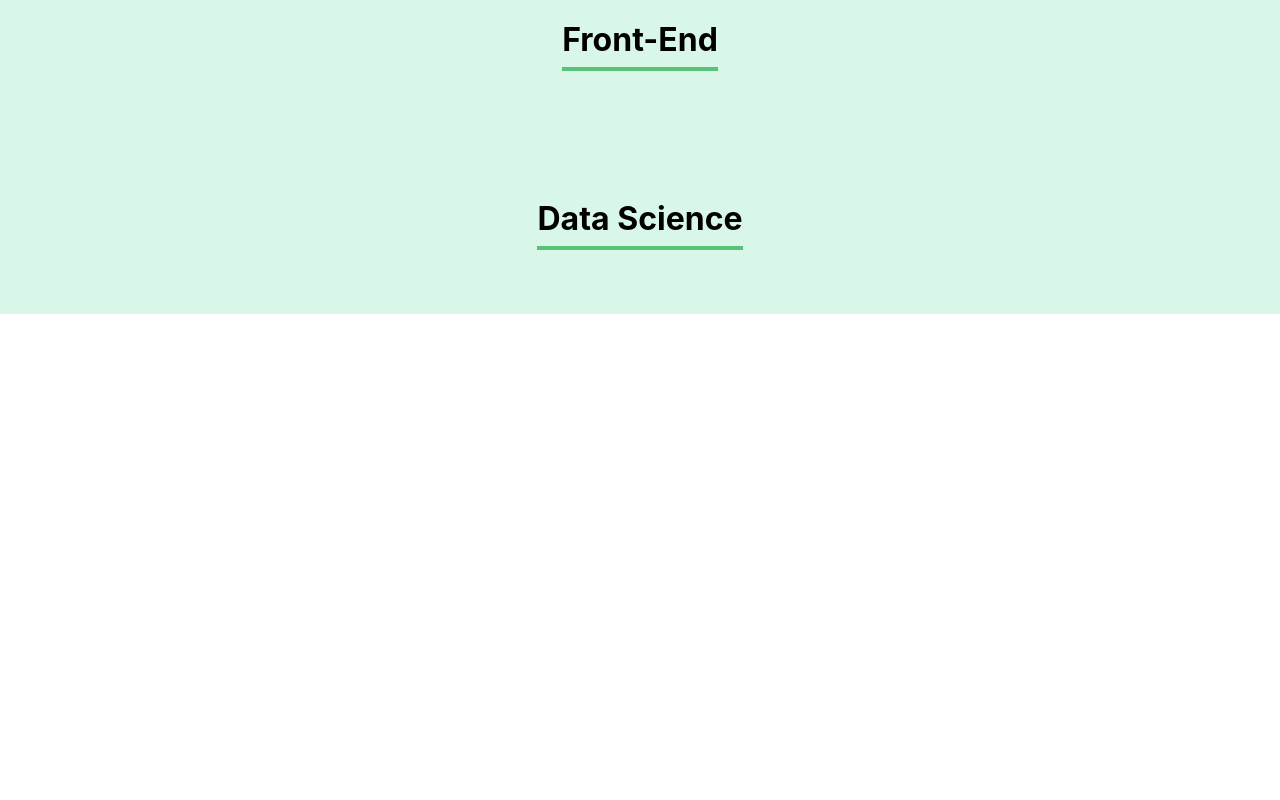
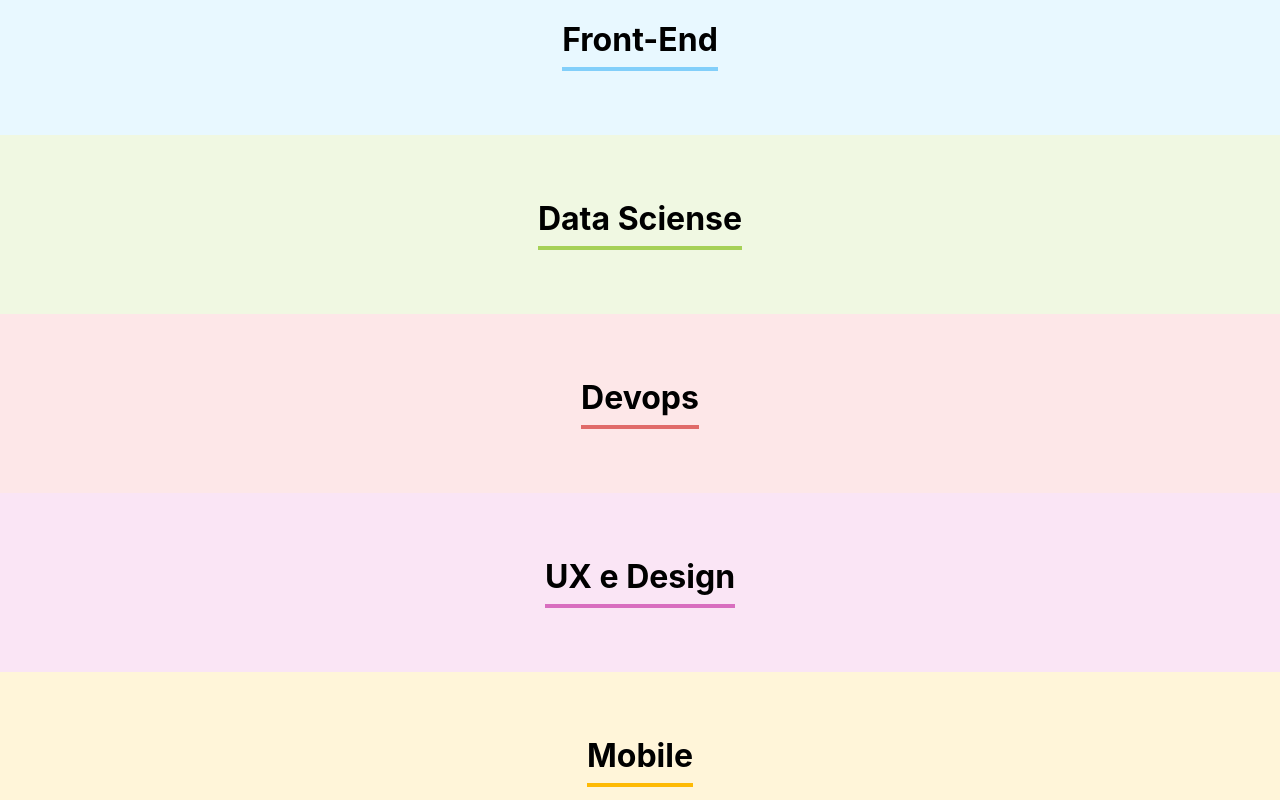
Before and after one commit to marcosv38/Estudo, a React (Create React App) app in the folder React/Organo-js/organo/: page / in a window 1280 px wide. Shown: the part 1700-2500 px from the top of the page. Before the commit the page ends 2014 px from the top, so only its background shows below. Built offline with nearby package versions, Linux system fonts and the light colour scheme.

Commit message:
insere os campos de time

```diff
--- a/React/Organo-js/organo/src/App.js
+++ b/React/Organo-js/organo/src/App.js
@@ -4,6 +4,47 @@ import Formulario from './componentes/Formulario';
 import Time from './componentes/Time';
 
 function App() {
+
+
+const times = [
+
+  {
+    nome: 'Programação',
+    corPrimaria: '#57C278',
+    corSecundaria: '#D9F7E9',
+},
+  {
+    nome: 'Front-End',
+    corPrimaria: '#82CFFA',
+    corSecundaria: '#E8F8FF',
+},
+{
+    nome: 'Data Sciense',
+    corPrimaria: '#A6D157',
+    corSecundaria: '#F0F8E2',
+},
+{
+    nome: 'Devops',
+    corPrimaria: '#E06B69',
+    corSecundaria: '#FDE7E8',
+},
+{
+    nome: 'UX e Design',
+    corPrimaria: '#D86EBF',
+    corSecundaria: '#FAE5F5',
+},
+{
+    nome: 'Mobile',
+    corPrimaria: '#FEBA05',
+    corSecundaria: '#FFF5D9',
+},
+{
+    nome: 'Inovação e Gestão',
+    corPrimaria: '#FF8A29',
+    corSecundaria: '#FFEEDF',
+}
+
+]
 
   const [colaboradores, setColaboradores] = useState([])
 
@@ -15,10 +56,8 @@ function App() {
   return (
     <div className="App">
       <Banner />
-      <Formulario aoColaboradorCadastrado={colaborador => aoNovoColaboradorAdicionado(colaborador)}/>
-      <Time nome="Programação"></Time>
-      <Time nome="Front-End"></Time>
-      <Time nome="Data Science"></Time>
+      <Formulario times={times.map(item => item.nome)} aoColaboradorCadastrado={colaborador => aoNovoColaboradorAdicionado(colaborador)}/>
+      {times.map(time=><Time key={time.nome} nome={time.nome} corPrimaria={time.corPrimaria} corSecundaria={time.corSecundaria}/>)}
 
     </div>
   );
--- a/React/Organo-js/organo/src/componentes/Formulario/index.js
+++ b/React/Organo-js/organo/src/componentes/Formulario/index.js
@@ -6,20 +6,10 @@ import './Formulario.css'
 
 const Formulario = (props) => {
 
-    const times = [
-        'Programação',
-        'Front-End',
-        'Data Science',
-        'Devops',
-        'UX e Design',
-        'Mobile',
-        'Inovação e Gestão'
-    ]
-
-    const [nome, setNome] = useState('')
-    const [cargo, setCargo] = useState('')
-    const [imagem, setImagem] = useState('')
-    const [time, setTime] = useState('')
+    const [nome, setNome] = useState('');
+    const [cargo, setCargo] = useState('');
+    const [imagem, setImagem] = useState('');
+    const [time, setTime] = useState('');
 
     const aoSalvar = (evento) => {
         evento.preventDefault()
@@ -58,7 +48,7 @@ const Formulario = (props) => {
                 <ListaSuspensa
                     obrigatorio={true}
                     label="Time"
-                    itens={times}
+                    itens={props.times}
                     valor={time}
                     aoAlterado={valor => setTime(valor)}
                 />
--- a/React/Organo-js/organo/src/componentes/Time/Time.css
+++ b/React/Organo-js/organo/src/componentes/Time/Time.css
@@ -1,13 +1,13 @@
 .time{
     text-align: center;
     padding: 32px;
-    background-color: #d9f7e9;
+
 
 }
 
 .time h3{
     font-size: 32px;
-    border-bottom: 4px solid #57c278;
+    border-bottom: 4px solid;
     display: inline-block;
     padding-bottom: 8px;
 }
--- a/React/Organo-js/organo/src/componentes/Time/index.js
+++ b/React/Organo-js/organo/src/componentes/Time/index.js
@@ -1,10 +1,11 @@
 import './Time.css';
 
 const Time = (props) => {
+    const css = {backgroundColor: props.corSecundaria};
+
     return(
-
-        <section className='time'>
-            <h3>{props.nome}</h3>
+        <section className='time' style={css}>
+            <h3 style={{borderColor: props.corPrimaria}}>{props.nome}</h3>
         </section>
 
     );
```
